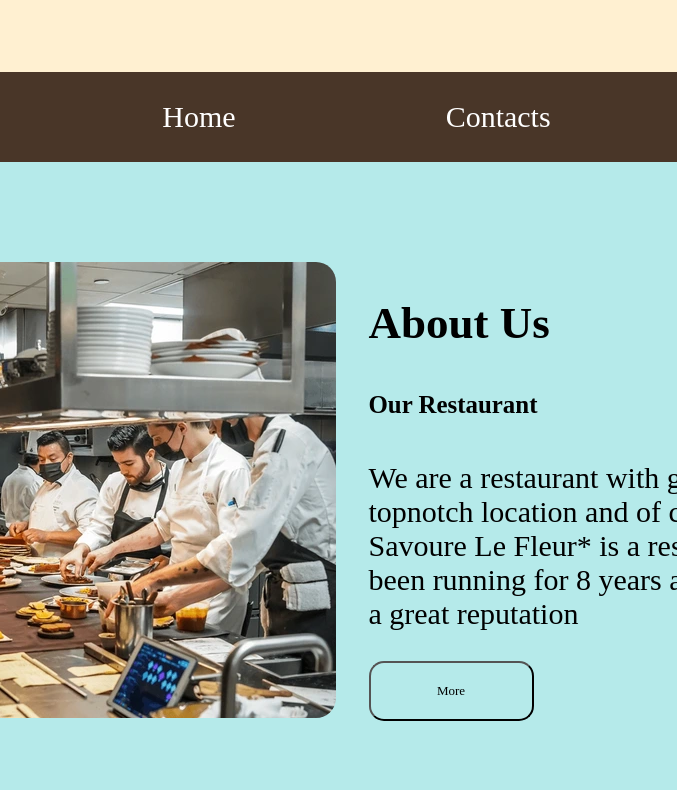
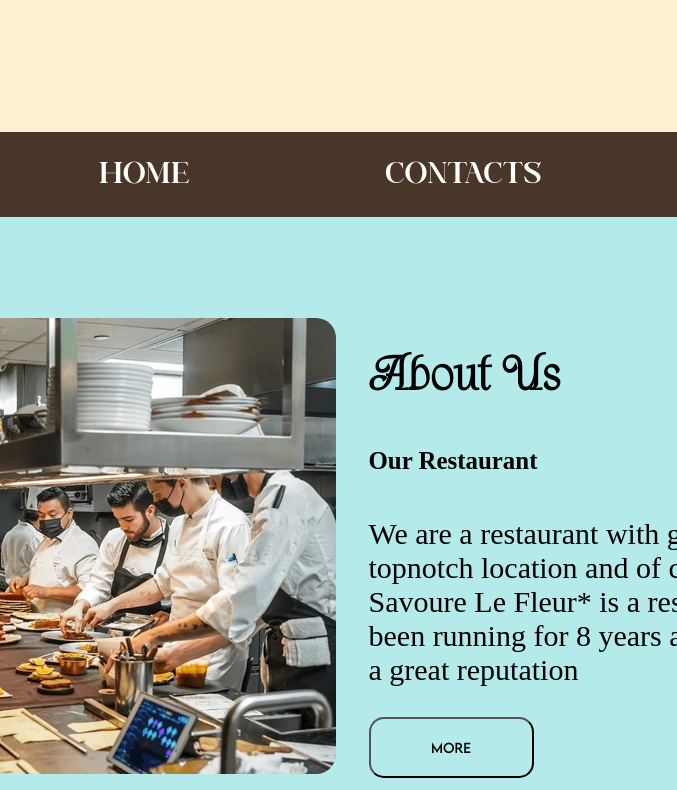
Before and after one commit to vrycie-aeowan/about, a plain HTML site: page index.html in a window 1280 px wide. Shown: the part 820-1610 px from the top of the page, without its empty margins (303-980 px from the left). Drawn offline with Linux system fonts and the light colour scheme; the site is published under a folder, as on GitHub Pages, so addresses that start at the root find nothing.

Commit message:
Update style.css

```diff
--- a/style.css
+++ b/style.css
@@ -2,22 +2,22 @@
 
 @font-face{
     font-family: Artisan-Paris;
-    src: url(/fonts/ArtisanParis-Regular.otf);
+    src: url(fonts/ArtisanParis-Regular.otf);
 }
 
 @font-face{
     font-family: Lemon-Milk;
-    src: url(/fonts/LEMONMILK-Regular.otf);
+    src: url(fonts/LEMONMILK-Regular.otf);
 }
 
 @font-face{
     font-family: feldberg;
-    src: url(/fonts/Feldberg.ttf);
+    src: url(fonts/Feldberg.ttf);
 }
 
 @font-face {
     font-family: virust;
-    src: url(/fonts/VIRUST.ttf);
+    src: url(fonts/VIRUST.ttf);
 }
 
 .satisfy-regular {
```
